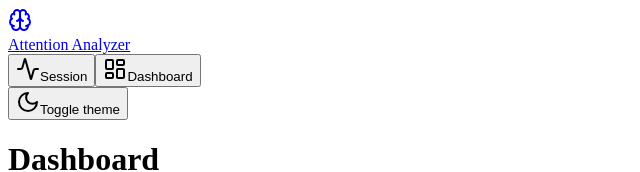
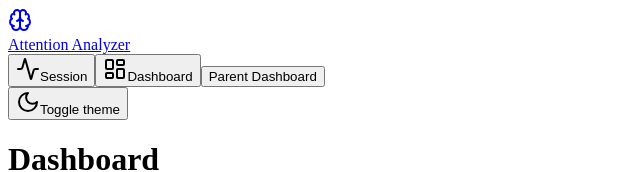
Before and after one commit to pprithvikrishna/FocusBand, a React (Vite) app in the folder client/: page /dashboard in a window 1280 px wide. Shown: the top 172 px of the page, without its empty margins (0-640 px from the left). Built offline with nearby package versions, Linux system fonts and the light colour scheme; no server answers; a web font is replaced by a local one.

Commit message:
Update App.tsx

```diff
--- a/client/src/App.tsx
+++ b/client/src/App.tsx
@@ -15,6 +15,7 @@ function Router() {
     <Switch>
       <Route path="/" component={ActiveSession} />
       <Route path="/dashboard" component={Dashboard} />
+      <Route path="/parent-dashboard" component={ParentDashboard} />
       <Route component={ActiveSession} />
     </Switch>
   );
@@ -51,6 +52,12 @@ function App() {
                       Dashboard
                     </Button>
                   </Link>
+                  <Link href="/parent-dashboard">
+                    <Button variant="ghost" size="sm">
+                      Parent Dashboard
+                    </Button>
+                  </Link>
+
                 </nav>
               </div>
 
```
